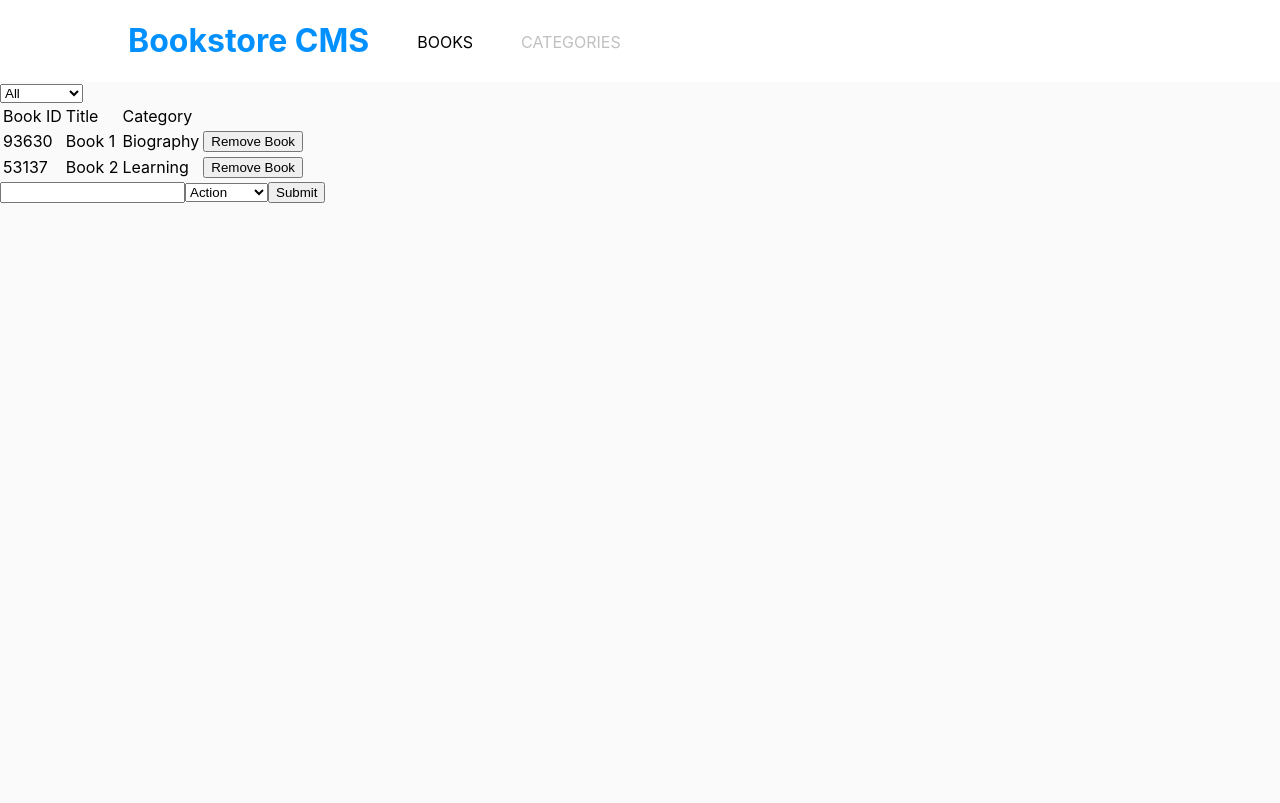
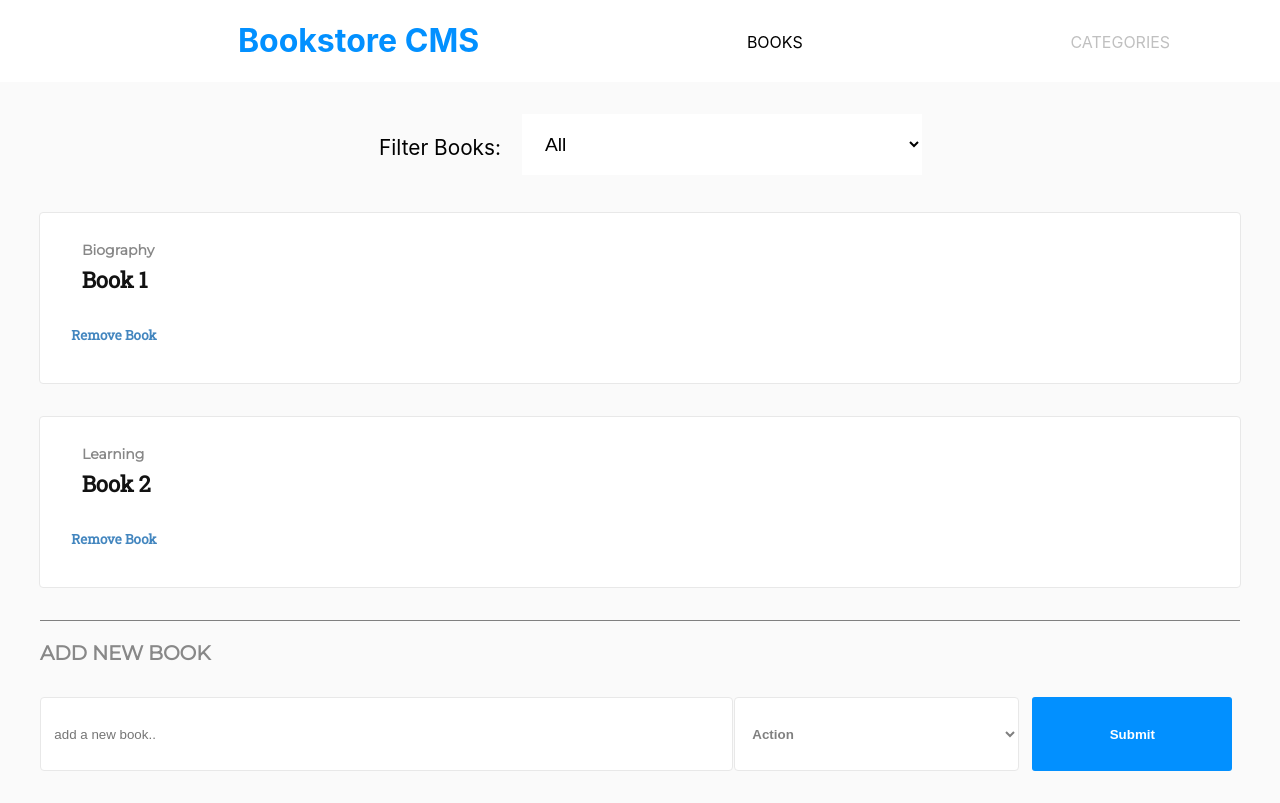
Before and after one commit to onedebos/redux-bookstore, a React (Create React App) app: page / in a window 1280 px wide. Built offline with nearby package versions, Linux system fonts and the light colour scheme.

Commit message:
style footer

```diff
--- /dev/null
+++ b/src/components/Book.css
@@ -0,0 +1,47 @@
+@import url("https://fonts.googleapis.com/css?family=Montserrat|Roboto+Slab&display=swap");
+
+.Book-Panel {
+  width: 1200px;
+  height: 170px;
+  border-radius: 4px;
+  border: solid 1px #e8e8e8;
+  background-color: #ffffff;
+  margin: 2em auto;
+}
+
+.Book-cat {
+  width: 49px;
+  height: 18px;
+  opacity: 0.5;
+  font-family: Montserrat;
+  font-size: 14px;
+  font-weight: bold;
+  font-stretch: normal;
+  font-style: normal;
+  letter-spacing: normal;
+  color: #121212;
+}
+
+.title {
+  width: 197px;
+  height: 29px;
+  font-family: "Roboto Slab";
+  font-size: 22px;
+  font-weight: bold;
+  font-stretch: normal;
+  font-style: normal;
+
+  letter-spacing: -0.2px;
+  color: #121212;
+  margin: -0.4em 1.9em;
+}
+
+.remove {
+  margin: 3em 1.9em;
+  font-family: "Roboto Slab";
+  border: 0px;
+  background-color: white;
+  cursor: pointer;
+  font-weight: 600;
+  color: #4386bf;
+}
--- a/src/components/Book.js
+++ b/src/components/Book.js
@@ -1,17 +1,21 @@
-import React from 'react';
-import PropTypes from 'prop-types';
+import React from "react";
+import PropTypes from "prop-types";
+import "./Book.css";
 
 function Book({ book, deleteBook }) {
   const handleRemoveBook = () => {
     deleteBook(book);
   };
   return (
-    <tr>
-      <td>{book.id}</td>
-      <td>{book.title}</td>
-      <td>{book.category}</td>
-      <td><button type="button" onClick={handleRemoveBook}>Remove Book</button></td>
-    </tr>
+    <div className="Book-Panel">
+      <div>
+        <p className="Book-cat">{book.category}</p>
+        <h2 className="title">{book.title}</h2>
+        <button className="remove" type="button" onClick={handleRemoveBook}>
+          Remove Book
+        </button>
+      </div>
+    </div>
   );
 }
 
@@ -19,8 +23,8 @@ Book.propTypes = {
   book: PropTypes.shape({
     id: PropTypes.number.isRequired,
     title: PropTypes.string.isRequired,
-    category: PropTypes.string.isRequired,
+    category: PropTypes.string.isRequired
   }).isRequired,
-  deleteBook: PropTypes.func.isRequired,
+  deleteBook: PropTypes.func.isRequired
 };
 export default Book;
--- /dev/null
+++ b/src/components/CategoryFilter.css
@@ -0,0 +1,19 @@
+.filter-drop {
+  display: flex;
+  justify-content: center;
+  align-content: center;
+  margin: 2em auto;
+}
+
+span {
+  margin: 1em 1em;
+  font-size: 1.3em;
+}
+
+.filter-books {
+  width: 400px;
+  background-color: white;
+  border: none;
+  padding: 1em;
+  font-size: 1.2em;
+}
--- a/src/components/CategoryFilter.js
+++ b/src/components/CategoryFilter.js
@@ -1,6 +1,7 @@
-import React from 'react';
-import PropTypes from 'prop-types';
-import categoriesBook from '../constants/categoriesBook';
+import React from "react";
+import PropTypes from "prop-types";
+import categoriesBook from "../constants/categoriesBook";
+import "./CategoryFilter.css";
 
 const CategoryFilter = ({ CategoryFilter }) => {
   const handleChange = e => {
@@ -8,19 +9,28 @@ const CategoryFilter = ({ CategoryFilter }) => {
   };
 
   return (
-    <div>
-      <select name="category" onChange={handleChange}>
-        <option value="All">All</option>
-        {categoriesBook.map(category => (
-          <option key={category} value={category}>{category}</option>
-        ))}
-      </select>
+    <div className="filter-drop">
+      <span>Filter Books: </span>
+      <div>
+        <select
+          className="filter-books"
+          name="category"
+          onChange={handleChange}
+        >
+          <option value="All">All</option>
+          {categoriesBook.map(category => (
+            <option key={category} value={category}>
+              {category}
+            </option>
+          ))}
+        </select>
+      </div>
     </div>
   );
 };
 
 CategoryFilter.propTypes = {
-  CategoryFilter: PropTypes.func.isRequired,
+  CategoryFilter: PropTypes.func.isRequired
 };
 
 export default CategoryFilter;
--- a/src/components/Menu.css
+++ b/src/components/Menu.css
@@ -1,7 +1,7 @@
 .menu {
   background-color: white;
   display: flex;
-  justify-content: flex-start;
+  justify-content: space-around;
   flex-basis: content;
 }
 
--- /dev/null
+++ b/src/containers/BooksForm.css
@@ -0,0 +1,59 @@
+form {
+  border-top: 1px solid grey;
+  width: 1200px;
+  margin: 0 auto;
+}
+
+.add-book {
+  margin: 2em auto;
+  display: flex;
+  justify-content: flex-start;
+}
+
+.add-book-input {
+  padding: 1em;
+  border: none;
+  width: 664px;
+  height: 45px;
+  border-radius: 4px;
+  border: solid 1px #e8e8e8;
+  background-color: #ffffff;
+}
+
+.add-book-cat {
+  margin-left: 0.1em;
+  background-color: #0290ff;
+  color: grey;
+  border: 0px solid black;
+  font-weight: 700;
+  padding: 1em;
+  cursor: pointer;
+  width: 285px;
+  border-radius: 4px;
+  border: solid 1px #e8e8e8;
+  background-color: #ffffff;
+}
+
+.add-book-btn {
+  margin-left: 1em;
+  background-color: #0290ff;
+  color: white;
+  border: 0px solid black;
+  font-weight: 700;
+  padding: 1em;
+  width: 200px;
+  cursor: pointer;
+  border-radius: 3px;
+}
+
+.form-title {
+  margin-top: 1em;
+  font-family: Montserrat;
+  font-size: 20px;
+  font-weight: bold;
+  font-stretch: normal;
+  font-style: normal;
+  line-height: normal;
+  letter-spacing: -0.18px;
+  color: #888888;
+}
--- a/src/containers/BooksForm.js
+++ b/src/containers/BooksForm.js
@@ -1,16 +1,17 @@
-import React from 'react';
-import { connect } from 'react-redux';
-import PropTypes from 'prop-types';
-import { createBook } from '../actions/index';
-import categoriesBook from '../constants/categoriesBook';
+import React from "react";
+import { connect } from "react-redux";
+import PropTypes from "prop-types";
+import { createBook } from "../actions/index";
+import categoriesBook from "../constants/categoriesBook";
+import "./BooksForm.css";
 
 class BooksForm extends React.Component {
   constructor(props) {
     super(props);
 
     this.state = {
-      title: '',
-      category: categoriesBook[0],
+      title: "",
+      category: categoriesBook[0]
     };
 
     this.handleChange = this.handleChange.bind(this);
@@ -18,10 +19,10 @@ class BooksForm extends React.Component {
   }
 
   handleChange(e) {
-    if (e.target.name === 'title') {
+    if (e.target.name === "title") {
       this.setState({ title: e.target.value });
     }
-    if (e.target.name === 'categories') {
+    if (e.target.name === "categories") {
       this.setState({ category: e.target.value });
     }
   }
@@ -31,12 +32,12 @@ class BooksForm extends React.Component {
     return {
       id: Math.round(Math.random() * 100000),
       title,
-      category,
+      category
     };
   }
 
   clearForm() {
-    this.setState({ title: '', category: categoriesBook[0] });
+    this.setState({ title: "", category: categoriesBook[0] });
   }
 
   handleSubmit(e) {
@@ -56,16 +57,28 @@ class BooksForm extends React.Component {
     ));
     return (
       <form onSubmit={this.handleSubmit}>
+        <div className="form-title">ADD NEW BOOK</div>
+        <div className="add-book">
           <input
+            className="add-book-input"
+            placeHolder="add a new book.."
             type="text"
             name="title"
             value={title}
             onChange={this.handleChange}
           />
-        <select name="categories" value={category} onChange={this.handleChange}>
+          <select
+            className="add-book-cat"
+            name="categories"
+            value={category}
+            onChange={this.handleChange}
+          >
             {optionCategories}
           </select>
-        <button type="submit">Submit</button>
+          <button className="add-book-btn" type="submit">
+            Submit
+          </button>
+        </div>
       </form>
     );
   }
@@ -74,11 +87,11 @@ class BooksForm extends React.Component {
 const mapDispatchToProps = dispatch => ({
   createBook: book => {
     dispatch(createBook(book));
-  },
+  }
 });
 
 BooksForm.propTypes = {
-  createBook: PropTypes.instanceOf(Function).isRequired,
+  createBook: PropTypes.instanceOf(Function).isRequired
 };
 
 export default connect(null, mapDispatchToProps)(BooksForm);
--- a/src/containers/BooksList.js
+++ b/src/containers/BooksList.js
@@ -1,13 +1,11 @@
-import { connect } from 'react-redux';
-import PropTypes from 'prop-types';
-import React from 'react';
-import { removeBook, changeFilter } from '../actions';
-import Book from '../components/Book';
-import CategoryFilter from '../components/CategoryFilter';
+import { connect } from "react-redux";
+import PropTypes from "prop-types";
+import React from "react";
+import { removeBook, changeFilter } from "../actions";
+import Book from "../components/Book";
+import CategoryFilter from "../components/CategoryFilter";
 
-const BooksList = ({
-  books, removeBook, filter, changeFilter,
-}) => {
+const BooksList = ({ books, removeBook, filter, changeFilter }) => {
   const handleRemoveBook = book => {
     removeBook(book);
   };
@@ -17,30 +15,22 @@ const BooksList = ({
   };
 
   let renderBooks;
-  if (filter === 'All') {
+  if (filter === "All") {
     renderBooks = books.map(book => (
       <Book book={book} key={book.id} deleteBook={handleRemoveBook} />
     ));
   } else {
-    renderBooks = books.filter(storedBook => storedBook.category === filter).map(book => (
-      <Book book={book} key={book.id} deleteBook={handleRemoveBook} />));
+    renderBooks = books
+      .filter(storedBook => storedBook.category === filter)
+      .map(book => (
+        <Book book={book} key={book.id} deleteBook={handleRemoveBook} />
+      ));
   }
 
   return (
     <div>
       <CategoryFilter CategoryFilter={handleFilterChange} />
-      <table>
-        <thead>
-          <tr>
-            <td>Book ID</td>
-            <td>Title</td>
-            <td>Category</td>
-          </tr>
-        </thead>
-        <tbody>
-          {renderBooks }
-        </tbody>
-      </table>
+      <div>{renderBooks}</div>
     </div>
   );
 };
@@ -49,18 +39,18 @@ const mapStateToProps = state => ({ books: state.books, filter: state.filter });
 
 const mapDispatchToProps = dispatch => ({
   removeBook: book => dispatch(removeBook(book)),
-  changeFilter: filter => dispatch(changeFilter(filter)),
+  changeFilter: filter => dispatch(changeFilter(filter))
 });
 
 BooksList.defaultProps = {
-  books: [],
+  books: []
 };
 
 BooksList.propTypes = {
   books: PropTypes.arrayOf(PropTypes.object),
   removeBook: PropTypes.func.isRequired,
   changeFilter: PropTypes.func.isRequired,
-  filter: PropTypes.string.isRequired,
+  filter: PropTypes.string.isRequired
 };
 
 export default connect(mapStateToProps, mapDispatchToProps)(BooksList);
```
Lines whose indentation alone changed are shown as unchanged.
